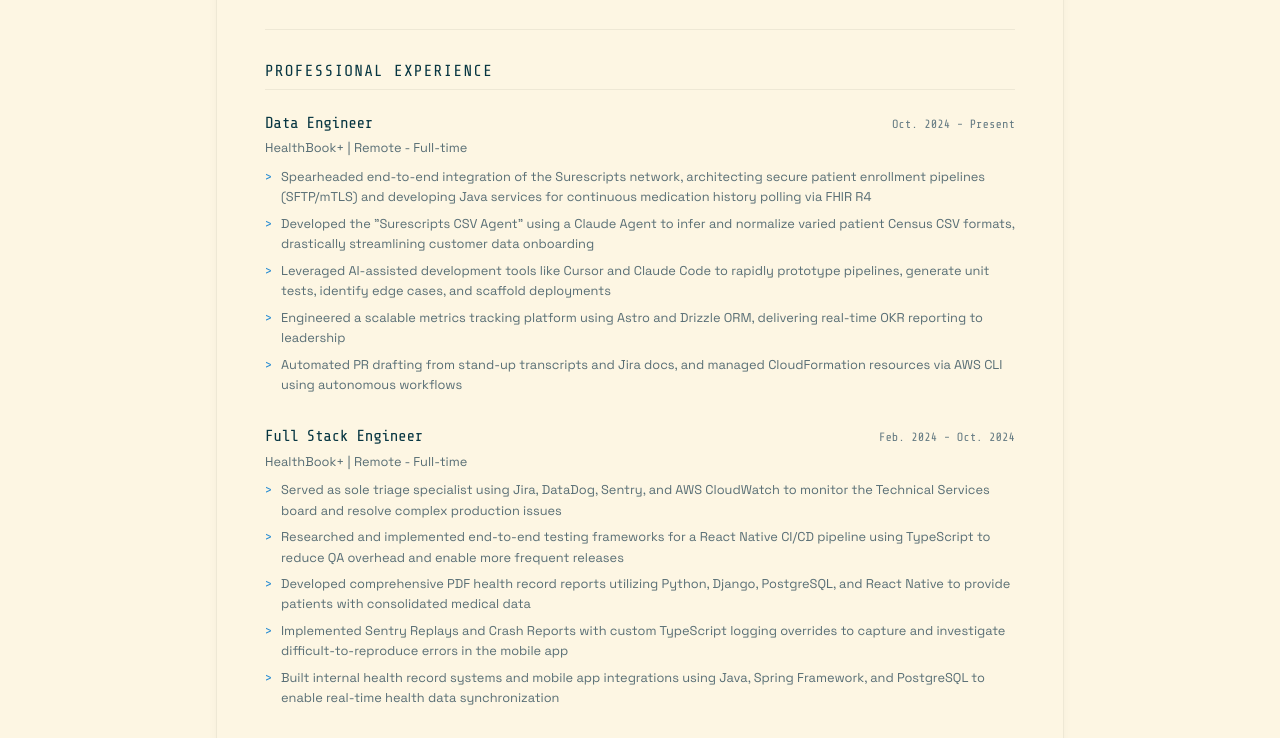
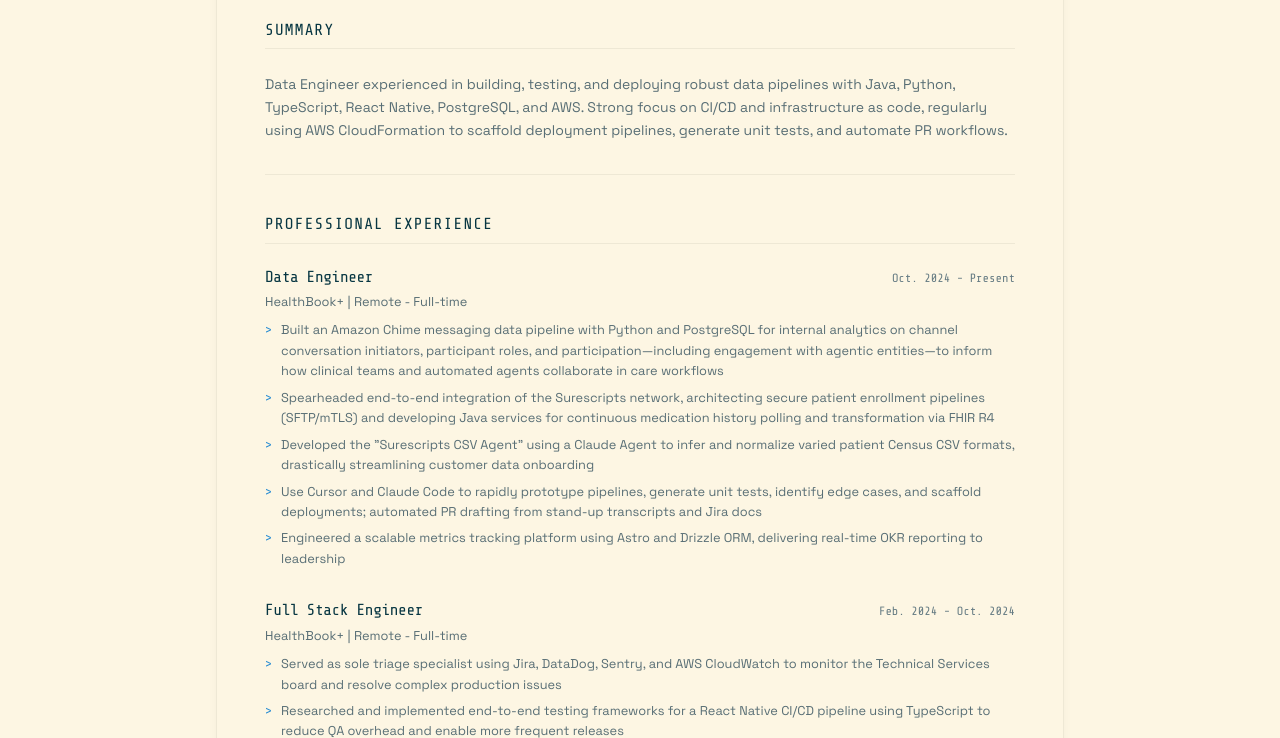
Before and after one commit to subwizzll/ruckus-systems-web, an Astro site in the folder apps/web/: page /resume in a window 1280 px wide. Shown: the part 364-1102 px from the top of the page. Built offline with nearby package versions, Linux system fonts and the light colour scheme; Astro itself is replaced by a stand-in of ours.

Commit message:
Update resume page with summary and new skills
- Added a summary section highlighting expertise in data engineering, CI/CD, and infrastructure as code.
- Included new skills: CI/CD, Infrastructure as Code, and FHIR.
- Enhanced job achievements for the Data Engineer role, focusing on data pipeline development and integration projects.
- Improved styling for the resume summary section for better visual presentation.

```diff
--- a/apps/web/src/pages/resume.astro
+++ b/apps/web/src/pages/resume.astro
@@ -27,9 +27,12 @@
   ],
   knowsAbout: [
     'Data Engineering',
+    'CI/CD',
+    'Infrastructure as Code',
     'Agentic Development',
     'AI Automation',
     'Data Pipelines',
+    'FHIR',
     'Java',
     'Python',
     'TypeScript',
@@ -38,6 +41,9 @@
     'React Native',
   ],
 })
+
+const summary =
+  'Data Engineer experienced in building, testing, and deploying robust data pipelines with Java, Python, TypeScript, React Native, PostgreSQL, and AWS. Strong focus on CI/CD and infrastructure as code, regularly using AWS CloudFormation to scaffold deployment pipelines, generate unit tests, and automate PR workflows.'
 
 const contactItems = [
   { text: '828-357-7556', href: 'tel:828-357-7556' },
@@ -53,11 +59,11 @@
     location: 'Remote - Full-time',
     period: 'Oct. 2024 - Present',
     achievements: [
-      'Spearheaded end-to-end integration of the Surescripts network, architecting secure patient enrollment pipelines (SFTP/mTLS) and developing Java services for continuous medication history polling via FHIR R4',
+      'Built an Amazon Chime messaging data pipeline with Python and PostgreSQL for internal analytics on channel conversation initiators, participant roles, and participation—including engagement with agentic entities—to inform how clinical teams and automated agents collaborate in care workflows',
+      'Spearheaded end-to-end integration of the Surescripts network, architecting secure patient enrollment pipelines (SFTP/mTLS) and developing Java services for continuous medication history polling and transformation via FHIR R4',
       'Developed the "Surescripts CSV Agent" using a Claude Agent to infer and normalize varied patient Census CSV formats, drastically streamlining customer data onboarding',
-      'Leveraged AI-assisted development tools like Cursor and Claude Code to rapidly prototype pipelines, generate unit tests, identify edge cases, and scaffold deployments',
+      'Use Cursor and Claude Code to rapidly prototype pipelines, generate unit tests, identify edge cases, and scaffold deployments; automated PR drafting from stand-up transcripts and Jira docs',
       'Engineered a scalable metrics tracking platform using Astro and Drizzle ORM, delivering real-time OKR reporting to leadership',
-      'Automated PR drafting from stand-up transcripts and Jira docs, and managed CloudFormation resources via AWS CLI using autonomous workflows',
     ],
   },
   {
@@ -68,7 +74,7 @@
     achievements: [
       'Served as sole triage specialist using Jira, DataDog, Sentry, and AWS CloudWatch to monitor the Technical Services board and resolve complex production issues',
       'Researched and implemented end-to-end testing frameworks for a React Native CI/CD pipeline using TypeScript to reduce QA overhead and enable more frequent releases',
-      'Developed comprehensive PDF health record reports utilizing Python, Django, PostgreSQL, and React Native to provide patients with consolidated medical data',
+      'Built comprehensive PDF patient health record reports in Python (Django, PostgreSQL) by aggregating and rendering FHIR clinical data for consolidated, patient-facing medical summaries; delivered end-to-end with React Native',
       'Implemented Sentry Replays and Crash Reports with custom TypeScript logging overrides to capture and investigate difficult-to-reproduce errors in the mobile app',
       'Built internal health record systems and mobile app integrations using Java, Spring Framework, and PostgreSQL to enable real-time health data synchronization',
     ],
@@ -157,6 +163,11 @@
           ))}
         </div>
       </header>
+
+      <section class="resume-section resume-summary">
+        <h2 class="resume-section-title">Summary</h2>
+        <p class="resume-summary-text">{summary}</p>
+      </section>
 
       <section class="resume-section">
         <h2 class="resume-section-title">Professional Experience</h2>
@@ -258,9 +269,23 @@
   }
 
   .resume-header {
+    margin-bottom: 1.5rem;
+    padding-bottom: 0;
+    border-bottom: none;
+  }
+
+  .resume-summary {
     margin-bottom: 2rem;
     padding-bottom: 2rem;
     border-bottom: 1px solid var(--color-border);
+    break-inside: avoid;
+  }
+
+  .resume-summary-text {
+    font-size: 0.875rem;
+    line-height: 1.65;
+    color: var(--color-text);
+    margin: 0;
   }
 
   .resume-name {
```
